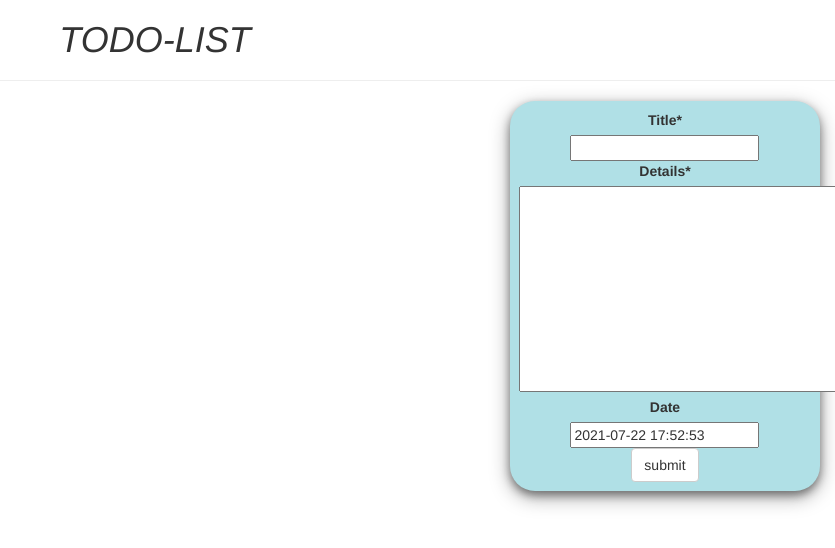
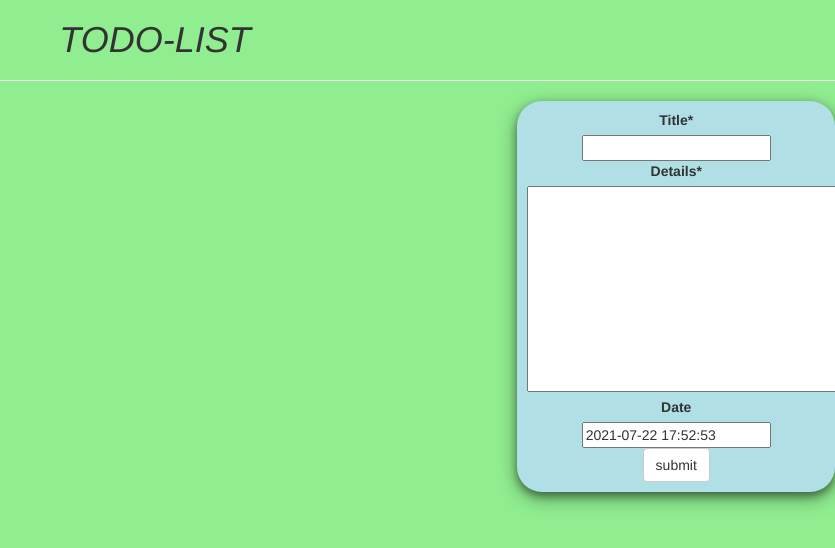
Before and after one commit to divyanshuhub/todo-list, a Django app: page / in a window 1360 px wide; the page is wider, and only the part inside the window is pictured. Shown: the top 548 px of that part, without its empty margins (525-1360 px from the left). Run offline with Django 3.2, Linux system fonts and the light colour scheme; data that the repository does not hold is empty; some libraries are stand-ins or nearby versions.

Commit message:
Update index.html

```diff
--- a/todo/templates/todo/index.html
+++ b/todo/templates/todo/index.html
@@ -41,7 +41,7 @@
 
 </head>
 
-<body  class="container-fluid">
+<body  style="background-color:lightgreen;">
 
   {% if messages %}
   {% for message in messages %}
```
